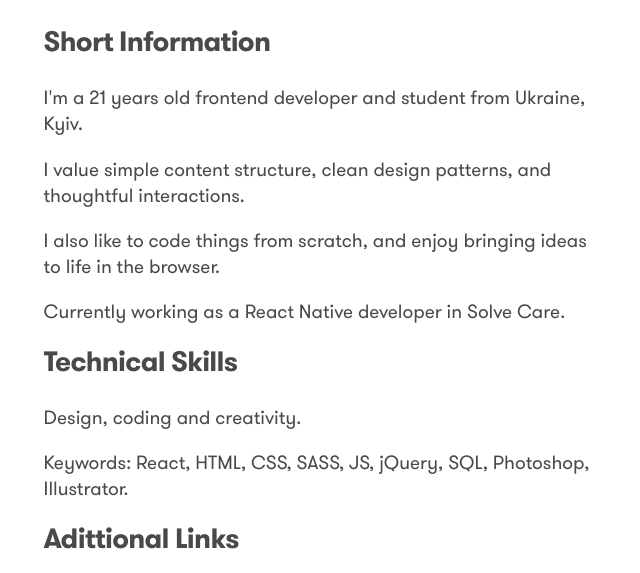
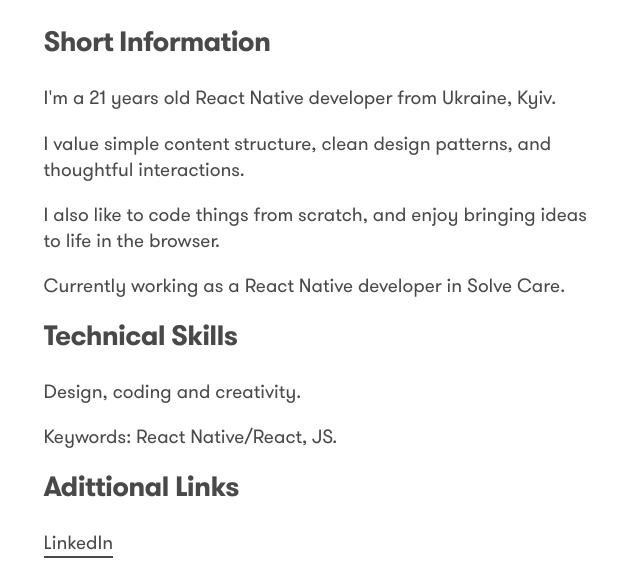
Before and after one commit to TonyTheGreatUA/PortfolioSite, a plain HTML site: page pages/about.html in a window 1280 px wide. Shown: the part 225-798 px from the top of the page, without its empty margins (318-958 px from the left). Drawn offline with Linux system fonts and the light colour scheme.

Commit message:
Update about.html

```diff
--- a/pages/about.html
+++ b/pages/about.html
@@ -25,13 +25,13 @@
                         <h1 class="knockout-text">THE SUM</h1>
                     </div>
                     <h3>Short Information</h4>
-                    <p>I'm a 21 years old frontend developer and student from Ukraine, Kyiv.</p>
+                    <p>I'm a 21 years old React Native developer from Ukraine, Kyiv.</p>
                     <p>I value simple content structure, clean design patterns, and thoughtful interactions.</p>
                     <p>I also like to code things from scratch, and enjoy bringing ideas to life in the browser.</p>
                     <p>Currently working as a React Native developer in Solve Care. </p>
                     <h3>Technical Skills</h4>
                     <p>Design, coding and creativity.</p>
-                    <p>Keywords: React, HTML, CSS, SASS, JS, jQuery, SQL, Photoshop, Illustrator.</p>
+                    <p>Keywords: React Native/React, JS.</p>
                     <h3>Adittional Links</h4>
                     <p><a href="https://www.linkedin.com/in/suhorada-anton" target="_blank">LinkedIn</a></p>
                     <p><a href="https://github.com/TonyTheGreatUA" target="_blank">GitHub</a></p>
```
